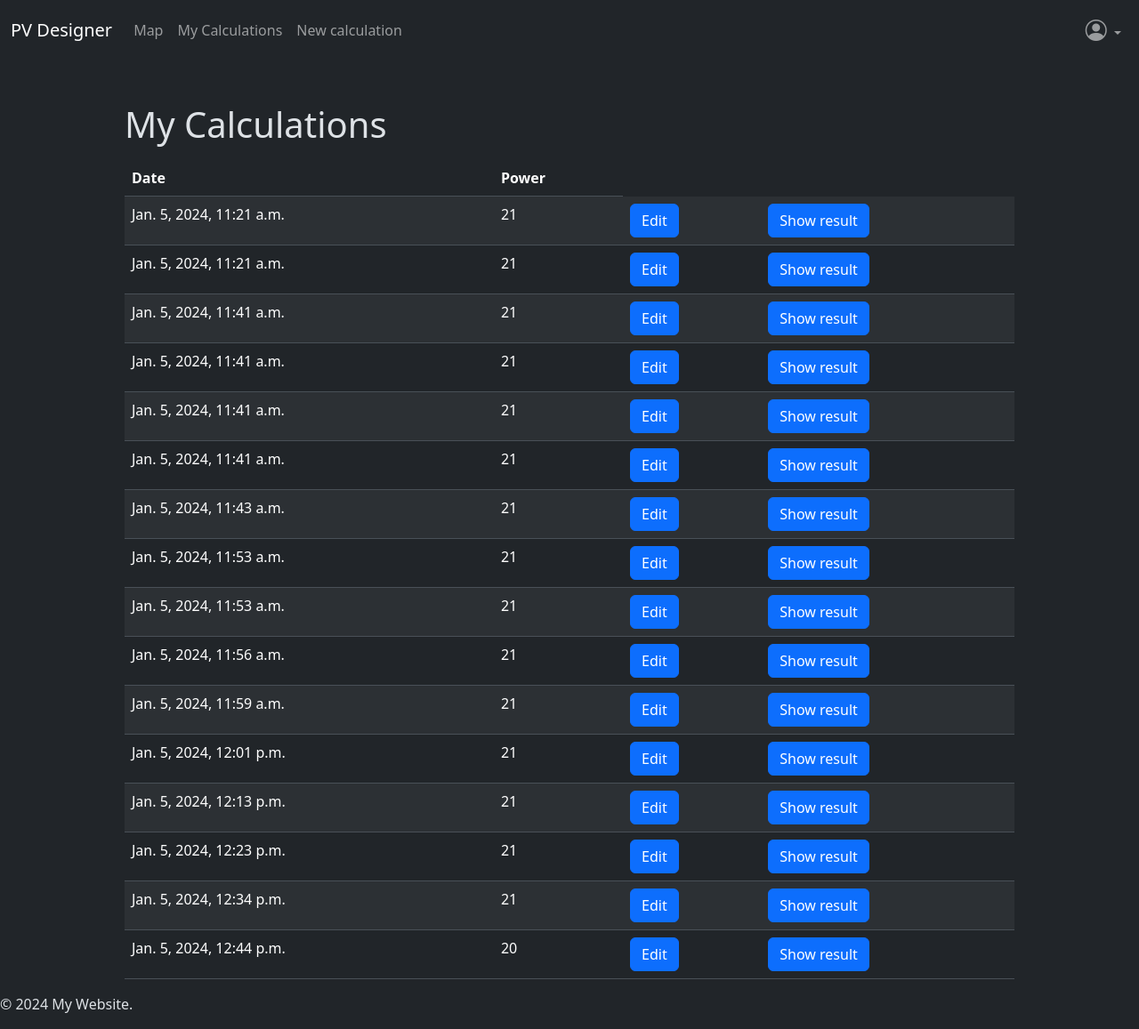
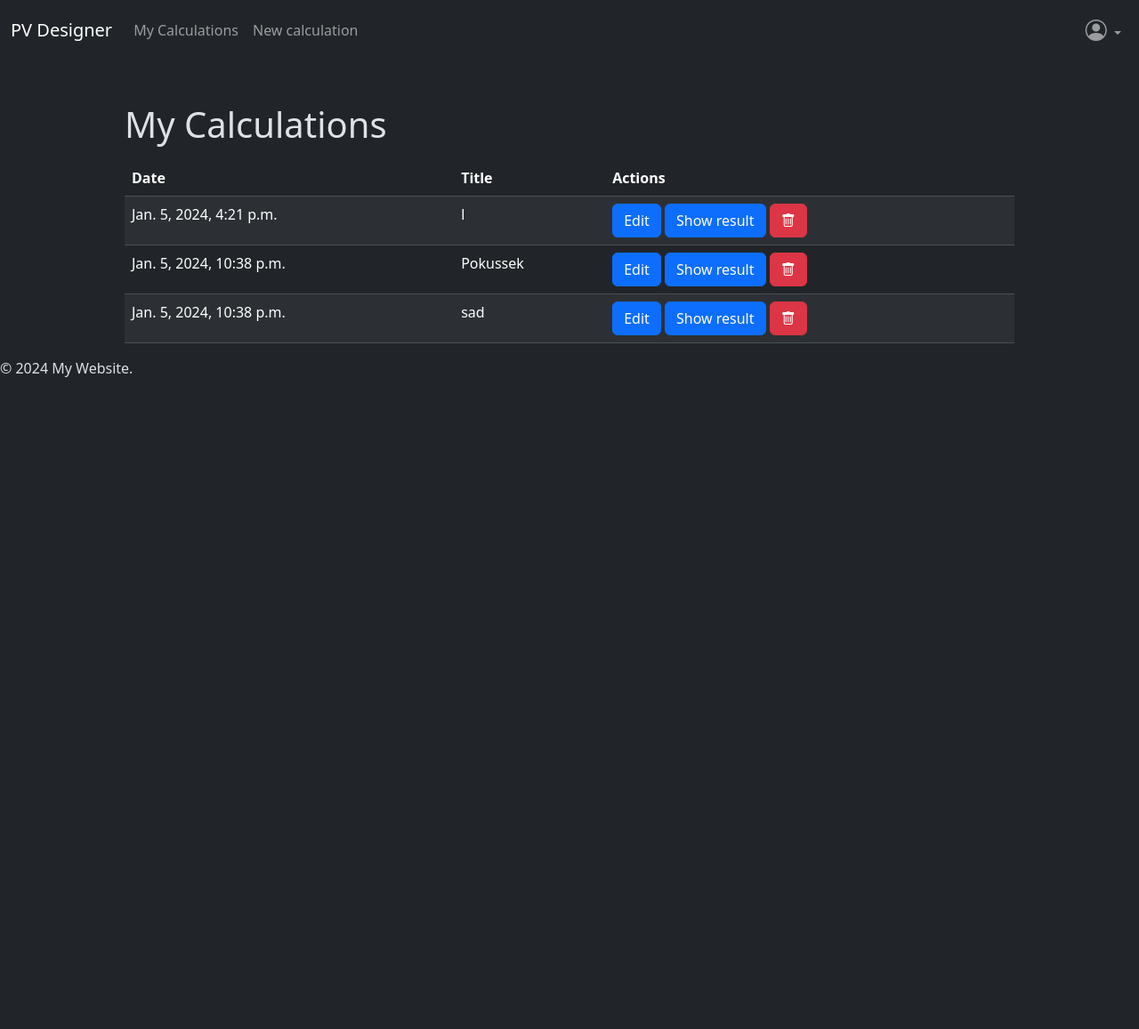
Before and after one commit to tomc02/pv-designer, a Django app: page /calculations/ in a window 1280 px wide. Shown: the whole page at 89% size. After the commit the page ends 424 px from the top, so only its background shows below. Run offline with Django 4.2, Linux system fonts and the light colour scheme; a user stored in the database is signed in; data comes from the database, SQL or seed files in the repository; some libraries are stand-ins or nearby versions.

Commit message:
Some nice updates

```diff
--- a/pv_designer/pv_designer/settings.py
+++ b/pv_designer/pv_designer/settings.py
@@ -110,7 +110,7 @@
 
 LANGUAGE_CODE = 'en-us'
 
-TIME_ZONE = 'UTC'
+TIME_ZONE = 'Europe/Berlin'
 
 USE_I18N = True
 
@@ -155,3 +155,5 @@
 
 MEDIA_URL = '/media/'
 MEDIA_ROOT = os.path.join(BASE_DIR, 'media')
+
+DATA_UPLOAD_MAX_MEMORY_SIZE = 1024 * 1024 * 10  # 10MB
--- a/pv_designer/pv_designer/urls.py
+++ b/pv_designer/pv_designer/urls.py
@@ -26,7 +26,6 @@
     path('map/', views.map_view, name='map'),
     path('map/<int:instance_id>/', views.map_view, name='map'),
     path('accounts/details/', views.account_details, name='account_details'),
-    path('solar_pv_calculator/', views.solar_pv_calculator, name='solar_pv_calculator'),
     path('rotate_img/', views.rotate_img, name='rotate_img'),
     path('ajax_endpoint/', views.ajax_endpoint, name='ajax_endpoint'),
     path('calculation_result/', views.calculation_result, name='calculation_result'),
@@ -34,4 +33,5 @@
     path('pdf_result/', views.get_pdf_result, name='get_pdf_result'),
     path('start/', views.start_page, name='start_page'),
     path('processing/', views.processing, name='processing'),
+    path('delete_record/', views.delete_record, name='delete_record'),
 ]
--- a/pv_designer/web_pv_designer/admin.py
+++ b/pv_designer/web_pv_designer/admin.py
@@ -1,5 +1,5 @@
 from django.contrib import admin
-from .models import CustomUser, SolarPVCalculator, MapData, PVPowerPlant, Area, SolarPanel
+from .models import CustomUser, MapData, PVPowerPlant, Area, SolarPanel
 
 # Register your models here.
 admin.site.site_header = "PV Designer Admin"
@@ -7,7 +7,6 @@
 admin.site.index_title = "Welcome to PV Designer Portal"
 
 admin.site.register(CustomUser)
-admin.site.register(SolarPVCalculator)
 admin.site.register(MapData)
 admin.site.register(PVPowerPlant)
 admin.site.register(Area)
--- a/pv_designer/web_pv_designer/models.py
+++ b/pv_designer/web_pv_designer/models.py
@@ -9,13 +9,14 @@
         return self.username
 
 class MapData(models.Model):
+    user = models.ForeignKey(CustomUser, on_delete=models.CASCADE, null=True)
     latitude = models.FloatField()
     longitude = models.FloatField()
     areas = models.JSONField()
     areasData = models.JSONField()
     zoom = models.IntegerField()
     map_image = models.ImageField(upload_to='map_images/', blank=True, null=True)
-    pv_power_plant = models.ForeignKey('PVPowerPlant', on_delete=models.CASCADE, null=True)
+    pv_power_plant = models.ForeignKey('PVPowerPlant', null=True, on_delete=models.CASCADE)
     areasObjects = models.ManyToManyField('Area', blank=True)
     def __str__(self):
         return f"Map Data - ID: {self.id}"
@@ -30,53 +31,16 @@
             'zoom': self.zoom,
         }
 
-class SolarPVCalculator(models.Model):
-    user = models.ForeignKey(CustomUser, on_delete=models.CASCADE, null=True)
-    installed_peak_power = models.FloatField()
-    system_loss = models.FloatField()
-    mounting_position = models.CharField(max_length=20, choices=(
-        ('option1', 'Free standing'),
-        ('option2', 'Roof added'),
-    ))
-    slope = models.FloatField()
-    azimuth = models.FloatField()
-    optimize_slope = models.BooleanField(default=False)
-    optimize_slope_and_azimuth = models.BooleanField(default=False)
-    pv_electricity_price = models.BooleanField(default=False)
-    pv_system_cost = models.FloatField(blank=True, null=True)
-    interest = models.FloatField(blank=True, null=True)
-    lifetime = models.IntegerField(blank=True, null=True)
-    latitude = models.FloatField(blank=True, null=True)
-    longitude = models.FloatField(blank=True, null=True)
-    created_at = models.DateTimeField(auto_now_add=True)
-    map_data = models.ForeignKey(MapData, on_delete=models.CASCADE, null=True)
-    def __str__(self):
-        return f"Solar PV Calculator - ID: {self.id}"
-
-    def to_JSON(self):
-        return {
-            'latitude': self.latitude,
-            'longitude': self.longitude,
-            'installed_peak_power': self.installed_peak_power,
-            'system_loss': self.system_loss,
-            'mounting_position': self.mounting_position,
-            'slope': self.slope,
-            'azimuth': self.azimuth,
-            'pv_electricity_price': self.pv_electricity_price,
-            'pv_system_cost': self.pv_system_cost,
-            'interest': self.interest,
-            'lifetime': self.lifetime,
-        }
 
 class PVPowerPlant(models.Model):
-    user = models.ForeignKey(CustomUser, on_delete=models.CASCADE, null=True)
+    title = models.CharField(max_length=255)
     system_loss = models.FloatField()
     pv_electricity_price = models.BooleanField(default=False)
     pv_system_cost = models.FloatField(blank=True, null=True)
     interest = models.FloatField(blank=True, null=True)
     lifetime = models.IntegerField(blank=True, null=True)
     created_at = models.DateTimeField(auto_now_add=True)
-    solar_panel = models.ForeignKey('SolarPanel', on_delete=models.CASCADE, null=True)
+    solar_panel = models.ForeignKey('SolarPanel', on_delete=models.PROTECT, null=True)
 class Area(models.Model):
     panels_count = models.IntegerField()
     installed_peak_power = models.FloatField()
--- a/pv_designer/web_pv_designer/static/js/utils_other.js
+++ b/pv_designer/web_pv_designer/static/js/utils_other.js
@@ -12,7 +12,7 @@
         },
         success: function (response) {
             console.log(response);
-            window.location.href = formUrl + '?id=' + response.id;
+            window.location.href = resultUrl + '?id=' + response.id;
         }
     });
 }
--- a/pv_designer/web_pv_designer/templates/base.html
+++ b/pv_designer/web_pv_designer/templates/base.html
@@ -23,9 +23,6 @@
             </button>
             <div class="collapse navbar-collapse" id="navbarNav">
                 <ul class="navbar-nav me-auto mb-2 mb-lg-0">
-                    <li class="nav-item">
-                        <a class="nav-link" href="{% url 'map' %}">Map</a>
-                    </li>
                     <li class="nav-item">
                         <a class="nav-link" href="{% url 'calculations' %}">My Calculations</a>
                     </li>
--- a/pv_designer/web_pv_designer/templates/map.html
+++ b/pv_designer/web_pv_designer/templates/map.html
@@ -41,8 +41,6 @@
                 <div class="row">
                     <div id="actions" class="d-flex justify-content-end">
                         <button class="btn btn-success mb-2" onclick="getMapPicture()">Confirm</button>
-                        <!--<button class="btn btn-info mb-2" onclick="getMapPicture()">Take Screenshot</button>
-                        <button class="btn btn-info mb-2" onclick="rotateSelectedShape()">Rotate</button>-->
                         <div id="areaDisplay"></div>
                     </div>
                 </div>
@@ -52,7 +50,6 @@
             </div>
         </div>
     </div>
-    <button id="calculateButton" class="btn btn-primary mt-3" onclick="getMapPicture()">Calculate Solar PV</button>
 
     </body>
     <script>
@@ -60,7 +57,7 @@
         var pvPanelSelectedImg = '{% static "images/pv_panel_selected_rotated" %}';
         var rotateImgUrl = '{% url "rotate_img" %}';
         var ajaxUrl = '{% url "ajax_endpoint" %}';
-        var formUrl = "{% url 'calculation_result' %}";
+        var resultUrl = "{% url 'calculation_result' %}";
         var csrfToken = "{{ csrf_token  }}";
         var latitude = parseFloat("{{ latitude }}");
         var longitude = parseFloat("{{ longitude }}");
--- a/pv_designer/web_pv_designer/templates/start_page.html
+++ b/pv_designer/web_pv_designer/templates/start_page.html
@@ -7,6 +7,10 @@
                 <h1>Solar PV System Calculator</h1>
                 <form method="post">
                     {% csrf_token %}
+                    <div class="form-group">
+                        <label for="{{ form.title.id_for_label }}">Name of your calculation</label>
+                        {{ form.title }}
+                    </div>
                     <!-- Solar Panel Chooser -->
                     <div class="form-group">
                         <label for="{{ form.solar_panel.id_for_label }}">Choose Solar Panel</label>
--- a/pv_designer/web_pv_designer/templates/user_calculations.html
+++ b/pv_designer/web_pv_designer/templates/user_calculations.html
@@ -7,16 +7,23 @@
             <thead>
             <tr>
                 <th>Date</th>
-                <th>Power</th>
+                <th>Title</th>
+                <th>Actions</th>
             </tr>
             </thead>
             <tbody>
             {% for record in records %}
                 <tr>
                     <td>{{ record.pv_power_plant.created_at }}</td>
-                    <td>{{ record.zoom }}</td>
-                    <td><a href="{% url 'map' %}{{ record.pv_power_plant.id }}?record_id={{ record.id }}" class="btn btn-primary">Edit</a></td>
-                    <td><a href="{% url 'get_pdf_result' %}?id={{ record.id }}" class="btn btn-primary">Show result</a></td>
+                    <td>{{ record.pv_power_plant.title }}</td>
+                    <td>
+                        <a href="{% url 'map' %}{{ record.pv_power_plant.id }}?record_id={{ record.id }}" class="btn btn-primary">Edit</a>
+                        <a href="{% url 'get_pdf_result' %}?id={{ record.id }}" class="btn btn-primary">Show result</a>
+                        <form method="post" action="{% url 'delete_record' %}?id={{ record.id }}" style="display: inline;">
+                            {% csrf_token %}
+                            <button type="submit" class="btn btn-danger"><i class="bi bi-trash"></i></button>
+                        </form>
+                    </td>
                 </tr>
             {% endfor %}
             </tbody>
--- a/pv_designer/web_pv_designer/views.py
+++ b/pv_designer/web_pv_designer/views.py
@@ -7,10 +7,10 @@
 from django.shortcuts import render, redirect, get_object_or_404
 from django.urls import reverse
 
-from .forms import SolarPVCalculatorForm, SolarPanelForm
+from .forms import SolarPanelForm
 from .utils import rotate_pv_img, create_pdf_report, process_map_data, set_params, save_response, get_pvgis_response, make_api_calling
 from django.views.decorators.csrf import csrf_exempt
-from .models import SolarPVCalculator, MapData, SolarPanel
+from .models import MapData, SolarPanel
 from django.views.static import serve
 
 from django.conf import settings
@@ -30,28 +30,6 @@
         form = SolarPanelForm()
 
     return render(request, 'start_page.html', {'form': form, 'solar_panels' : SolarPanel.objects.all()})
-def solar_pv_calculator(request):
-    if request.method == 'POST':
-        form = SolarPVCalculatorForm(request.POST)
-        if form.is_valid():
-            form.instance.user = request.user
-            data = form.cleaned_data
-            calculation = form.save(commit=False)
-            calculation.user = request.user
-            calculation.save()
-            params = set_params(data)
-            save_response(get_pvgis_response(params), request.user.id)
-            return redirect('calculation_result')
-    elif request.method == 'GET':
-        form = SolarPVCalculatorForm()
-        id = request.GET.get('id')
-        map_data = MapData.objects.get(id=id)
-        map_data = json.dumps(map_data.to_JSON())
-        return render(request, 'solar_pv_calculator.html', {'form': form, 'map_data': map_data})
-
-    else:
-        form = SolarPVCalculatorForm()
-    return render(request, 'solar_pv_calculator.html', {'form': form})
 
 
 def index(request):
@@ -125,7 +103,7 @@
 
 
 def calculations_list(request):
-    records = MapData.objects.filter(pv_power_plant__user=request.user)
+    records = MapData.objects.filter(user=request.user)
     context = {'records': records}
     return render(request, 'user_calculations.html', context)
 
@@ -142,3 +120,17 @@
         # Use reverse to construct the URL for 'calculation_result' without the '/pdf_result/' prefix
         redirect_url = reverse('calculation_result') + f'?id={calculation_id}'
         return redirect(redirect_url)
+
+def delete_record(request):
+    if request.method == 'POST':
+        record_id = request.GET.get('id')
+        record = get_object_or_404(MapData, id=record_id)
+        os.remove(os.path.join(settings.MEDIA_ROOT, record.map_image.name))
+        for area in record.areasObjects.all():
+            area.delete()
+        record.pv_power_plant.delete()
+        record.delete()
+        return redirect('calculations')
+    else:
+        # Handle other HTTP methods if needed
+        return redirect('calculations')
```
Also changed, not shown: pv_designer/web_pv_designer/forms.py (+7 -30 lines), pv_designer/web_pv_designer/utils.py (+10 -5 lines), pv_designer/db.sqlite3, pv_designer/media/map_images/16.png, pv_designer/media/map_images/18.png (added), pv_designer/media/map_images/23.png (added), pv_designer/media/map_images/24.png (added), pv_designer/web_pv_designer/migrations/0002_remove_pvpowerplant_user_mapdata_user.py (added), pv_designer/web_pv_designer/migrations/0003_pvpowerplant_title.py (added), pv_designer/web_pv_designer/migrations/0004_alter_pvpowerplant_solar_panel_and_more.py (added).
